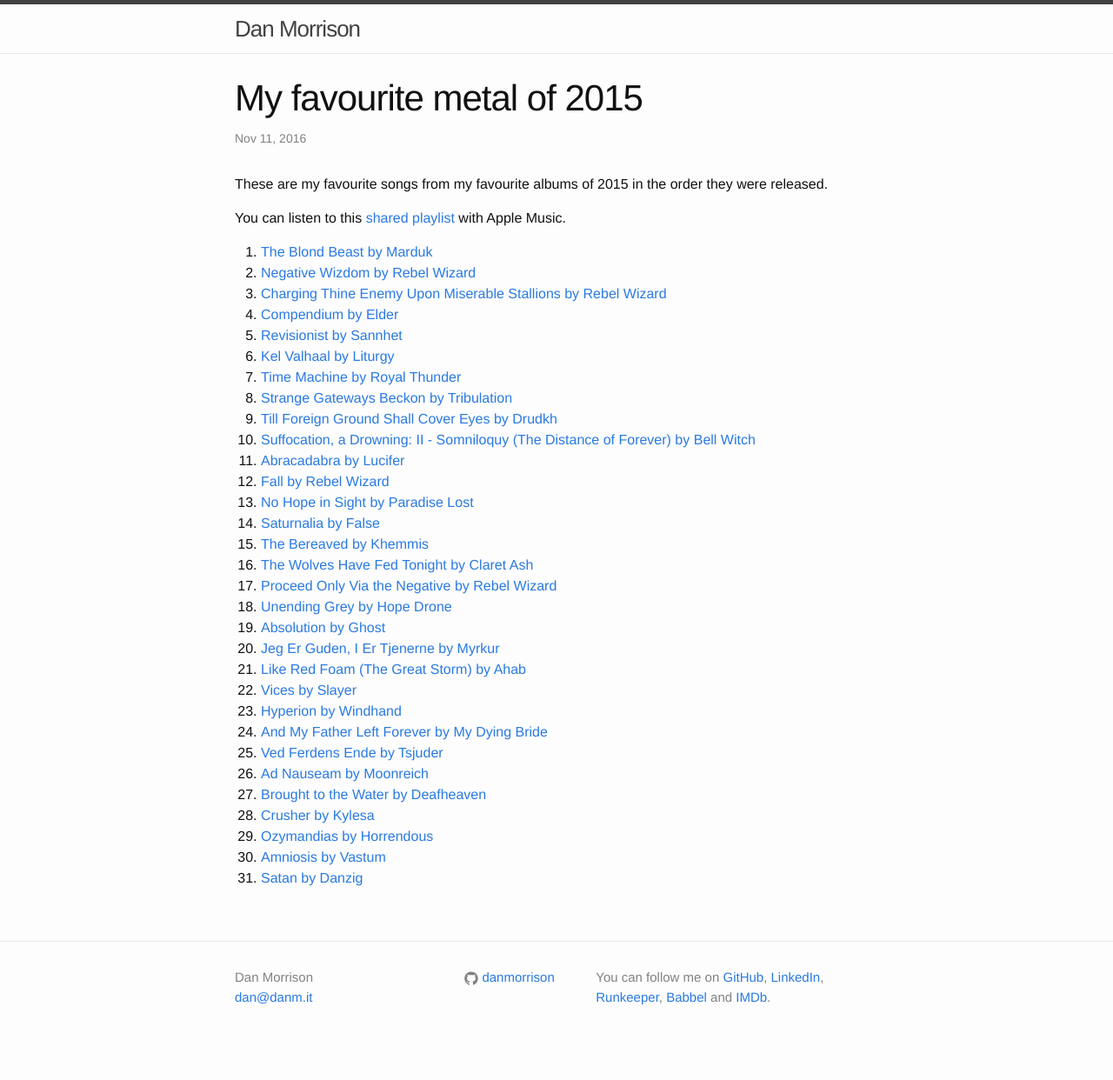
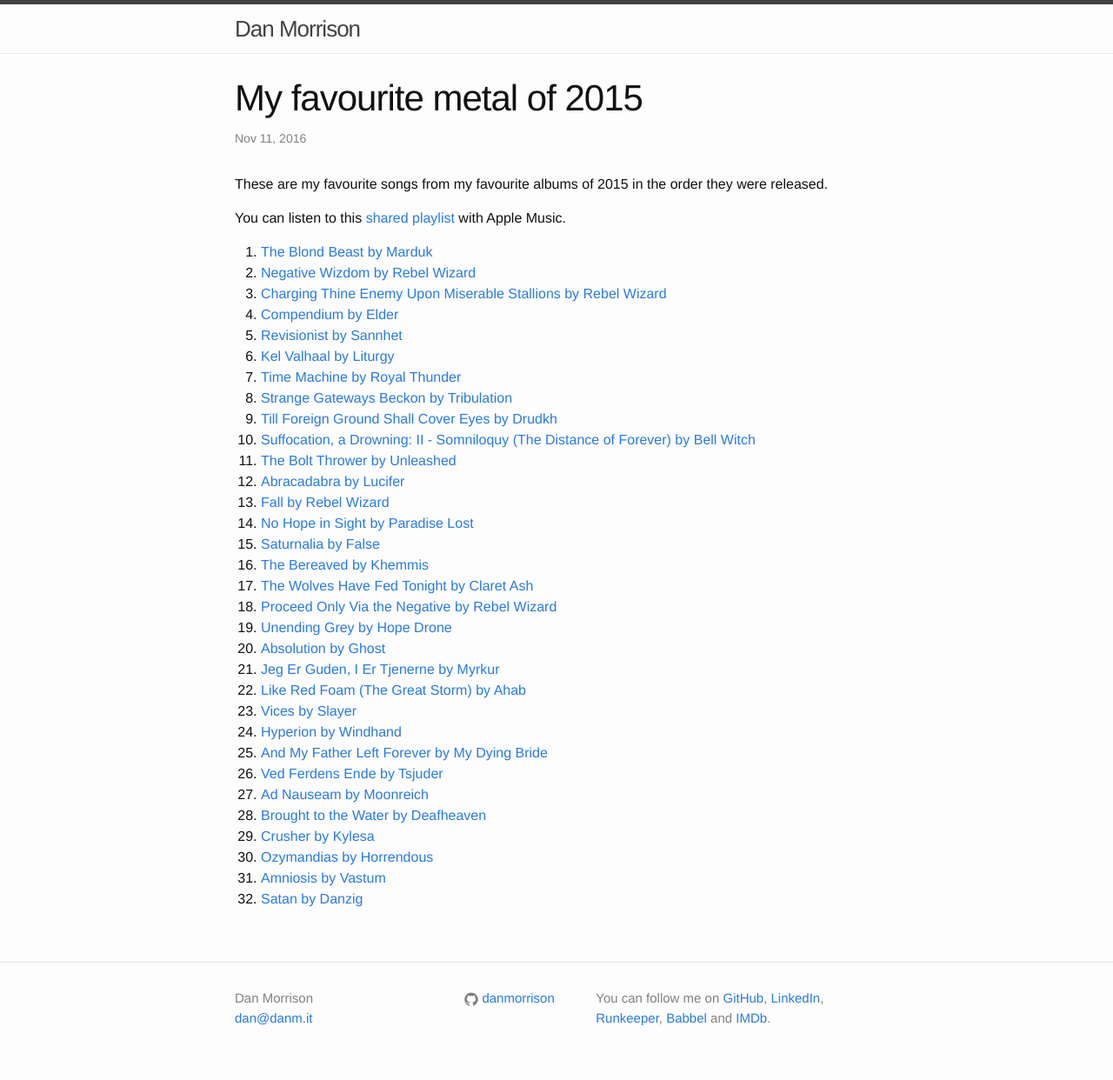
Before and after one commit to danmorrison/danmorrison.github.io, a Jekyll site: the page built from _posts/2016-11-11-metal-2015.md, in a window 1280 px wide. Shown: the whole page at 87% size. Built offline with Jekyll 4.4.1, drawn with Linux system fonts in a browser that asks for light colours; before the commit the page ends 1218 px from its top, so only the background shows below that.

Commit message:
Add The Bolt Thrower

```diff
--- a/_posts/2016-11-11-metal-2015.md
+++ b/_posts/2016-11-11-metal-2015.md
@@ -20,6 +20,7 @@
 1. [Strange Gateways Beckon by Tribulation](https://itunes.apple.com/album/id1056468667?i=1056468871) <!-- 2015-04-20 -->
 1. [Till Foreign Ground Shall Cover Eyes by Drudkh](https://itunes.apple.com/album/id973680730?i=973680744) <!-- 2015-04-20 -->
 1. [Suffocation, a Drowning: II - Somniloquy (The Distance of Forever) by Bell Witch](https://itunes.apple.com/album/id979739886?i=979739889) <!-- 2015-04-28 -->
+1. [The Bolt Thrower by Unleashed](https://itunes.apple.com/album/id970192784?i=970192799) <!-- 2015-05-04 -->
 1. [Abracadabra by Lucifer](https://itunes.apple.com/album/id987232553?i=987232556) <!-- 2015-05-25 -->
 1. [Fall by Rebel Wizard](https://itunes.apple.com/album/id1000114404?i=1000114674) <!-- 2015-05-29 -->
 1. [No Hope in Sight by Paradise Lost](https://itunes.apple.com/album/id1056440839?i=1056440840) <!-- 2015-06-01 -->
```
